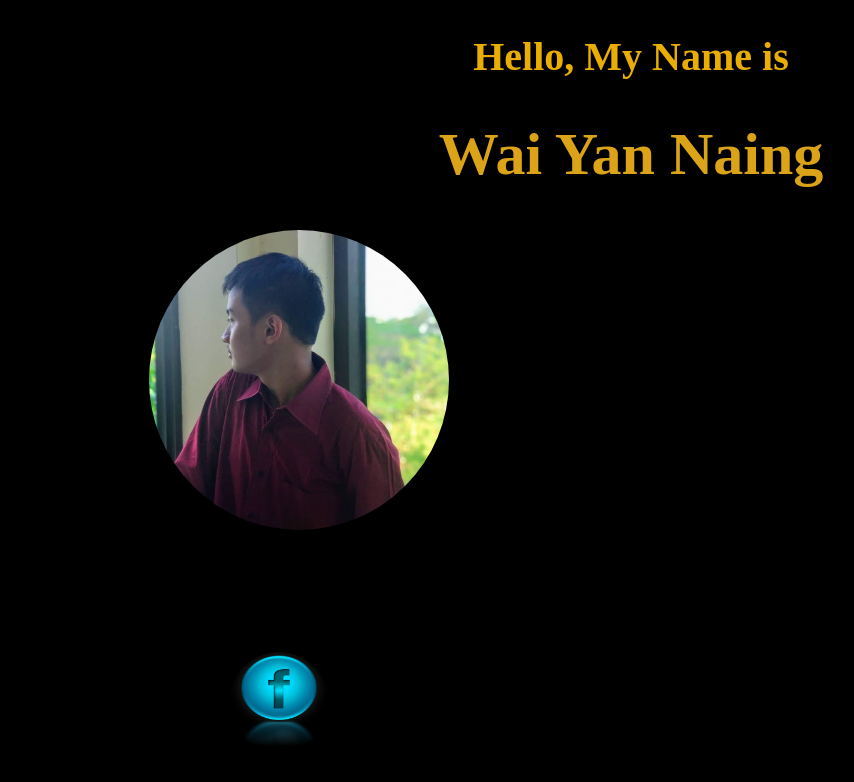
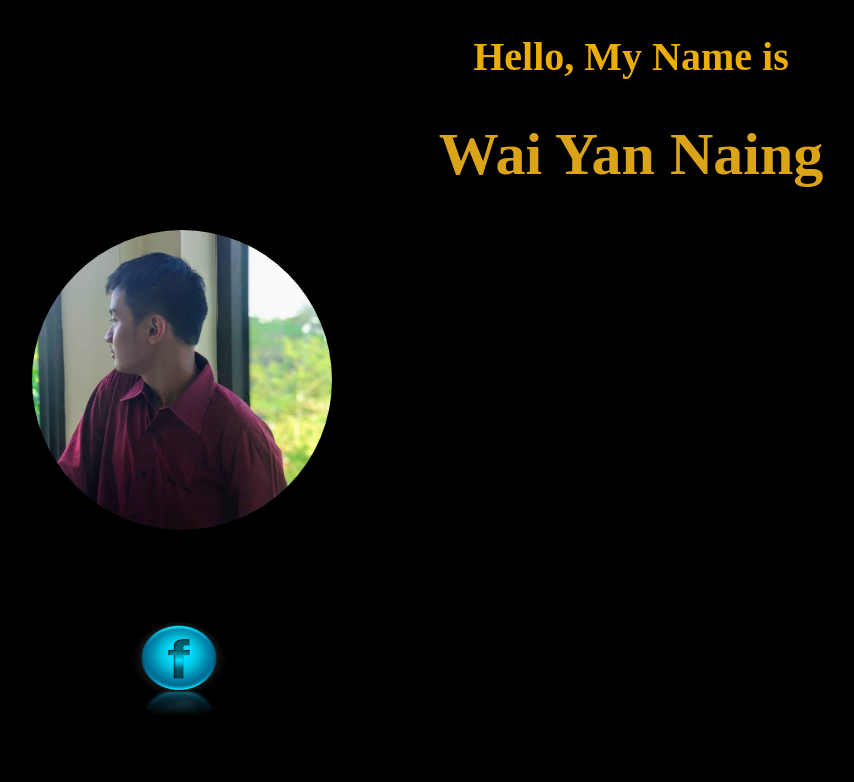
Before and after one commit to waiyan1295/Profile, a plain HTML site: page index.html in a window 1280 px wide. Shown: the whole page, without its empty margins (9-863 px from the left). Drawn offline with Linux system fonts and the light colour scheme.

Commit message:
final commit

```diff
--- a/index.html
+++ b/index.html
@@ -22,14 +22,14 @@
             height: 300px;
             width: 300px;
             border-radius: 100%;
-            margin-left: 150px;
+            margin-left: 33px;
         }
         #fb{
             height: 100px;
             width: 100px;
             border-radius: 100%;
-            margin-top: 100px;
-            margin-left: 230px;
+            margin-top: 70px;
+            margin-left: 130px;
         }
         #container{
             margin: 0 auto;
```
